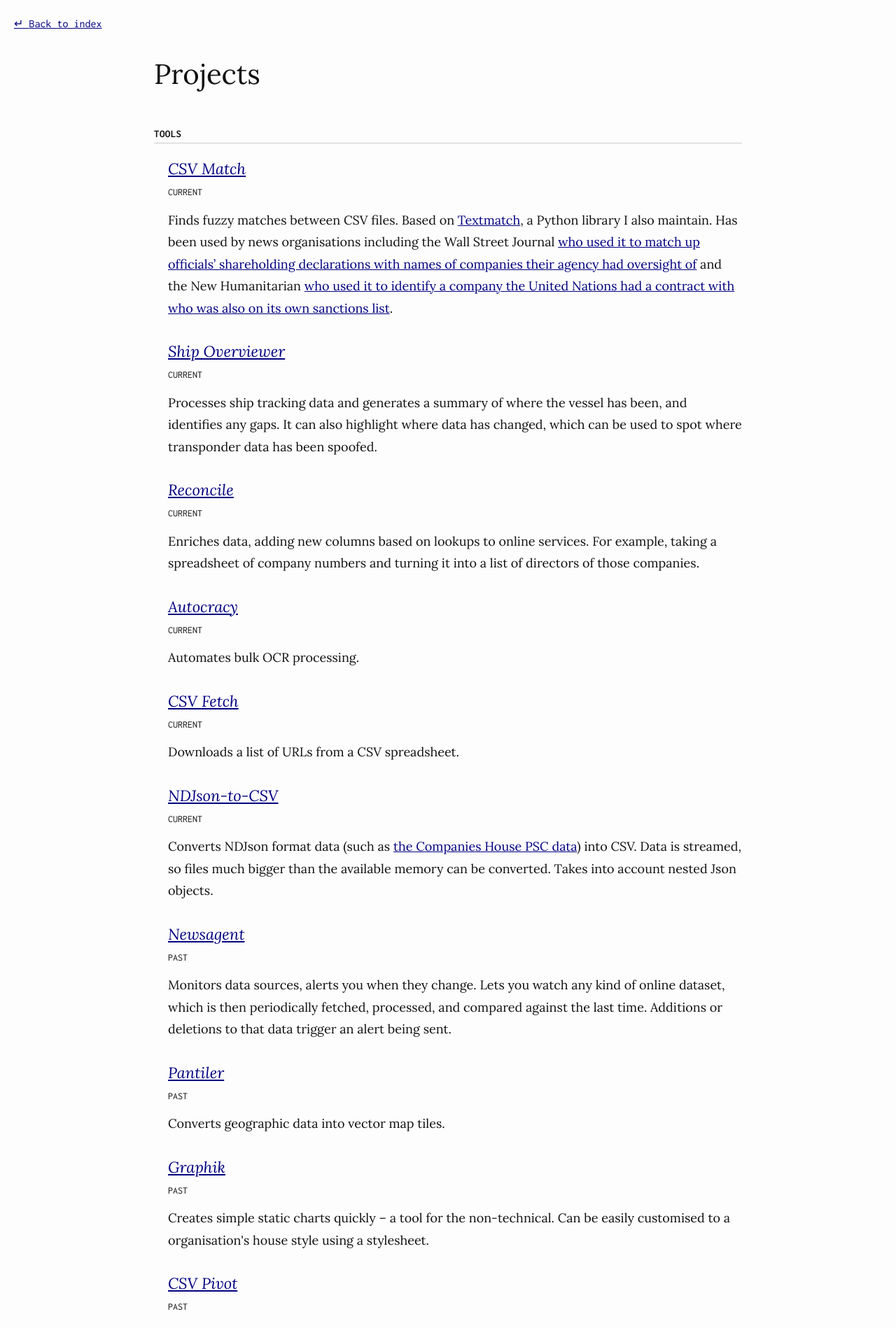
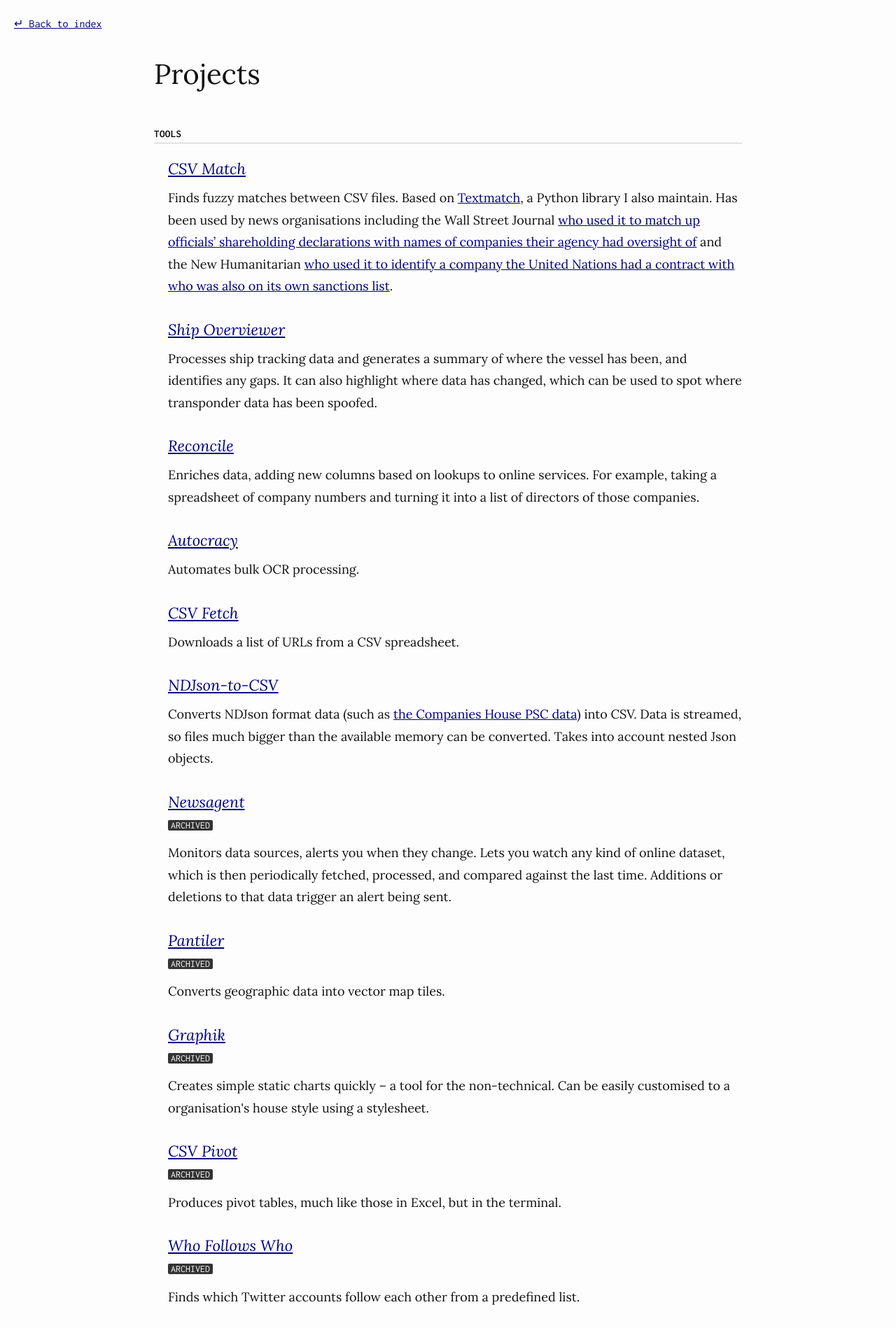
Before and after one commit to maxharlow/maxharlow.github.io, a Jekyll site: the page built from projects.md, in a window 1280 px wide. Shown: the top 1898 px of the page at 70% size. Built offline with Jekyll 4.4.1, drawn with Linux system fonts in a browser that asks for light colours.

Commit message:
Identify archived projects

```diff
--- a/_data/projects.yaml
+++ b/_data/projects.yaml
@@ -50,54 +50,54 @@
 -   title: Newsagent
     link: https://github.com/maxharlow/newsagent
     type: tool
-    state: past
+    state: archived
     details: |
         Monitors data sources, alerts you when they change. Lets you watch any kind of online dataset, which is then periodically fetched, processed, and compared against the last time. Additions or deletions to that data trigger an alert being sent.
 
 -   title: Pantiler
     link: https://github.com/maxharlow/pantiler
     type: tool
-    state: past
+    state: archived
     details: |
         Converts geographic data into vector map tiles.
 
 -   title: Graphik
     link: https://github.com/maxharlow/graphik
     type: tool
-    state: past
+    state: archived
     details: |
         Creates simple static charts quickly -- a tool for the non-technical. Can be easily customised to a organisation\'s house style using a stylesheet.
 
 -   title: CSV Pivot
     link: https://github.com/maxharlow/csvpivot
     type: tool
-    state: past
+    state: archived
     details: |
         Produces pivot tables, much like those in Excel, but in the terminal.
 
 -   title: Who Follows Who
     link: https://github.com/maxharlow/who-follows-who
     type: tool
-    state: past
+    state: archived
     details: |
         Finds which Twitter accounts follow each other from a predefined list.
 
 -   title: London Overground capacity display
     link: https://shoreditch.opencapacity.co/
     type: other
-    state: past
+    state: archived
     details: |
         An experimental display showing the predicted space in train carriages. Deployed at Shoreditch High Street station for the last quarter of 2017. Built in collaboration between [Geovation](https://geovation.uk/) and [OpenCapacity](https://opencapacity.co/) with [TfL](https://tfl.gov.uk/).
 
 -   title: Track the dot
     type: other
-    state: past
+    state: archived
     details: |
         Project managed an interdisciplinary creative team at [Data4Change](https://www.data4chan.ge/) 2017 in Kampala, Uganda working with Kenyan NGO [Chrips](https://www.chrips.or.ke/). My team developed a offline-first campaign based on Chrips\'s research on urban violence that targeted community leaders in north Kenya.
 
 -   title: We are Sudan
     link: https://data4change.github.io/kace/action
     type: other
-    state: past
+    state: archived
     details: |
         A mobile-first website built at [Data4Change](https://www.data4chan.ge/) 2016 in Beirut, Lebanon working with Sudanese NGO [Kace](https://www.kacesudan.org/). Developed with a team as part of a social media campaign based on Kace\'s research into quality of life as experienced by ordinary people in the country.
--- a/_layouts/projects.html
+++ b/_layouts/projects.html
@@ -12,7 +12,9 @@ layout: default
 {% for project in tools %}
 <li>
 <h4><a href="{{ project.link }}">{{ project.title | escape }}</a></h4>
-<span>{{ project.state }}</span>
+{% if project.state != 'current' %}
+<span class = "state">{{ project.state }}</span>
+{% endif %}
 <div>{{ project.details | markdownify }}</div>
 </li>
 {% endfor %}
--- a/style.css
+++ b/style.css
@@ -155,6 +155,13 @@ section > ol > li span {
     font-family: 'Inconsolata', monospace;
     font-size: 1.4rem;
     text-transform: uppercase;
+}
+
+section > ol > li span.state {
+    background: #333;
+    padding: 0 4px;
+    border-radius: 2px;
+    color: white;
 }
 
 section > ol > li span:nth-of-type(2)::before {
```
